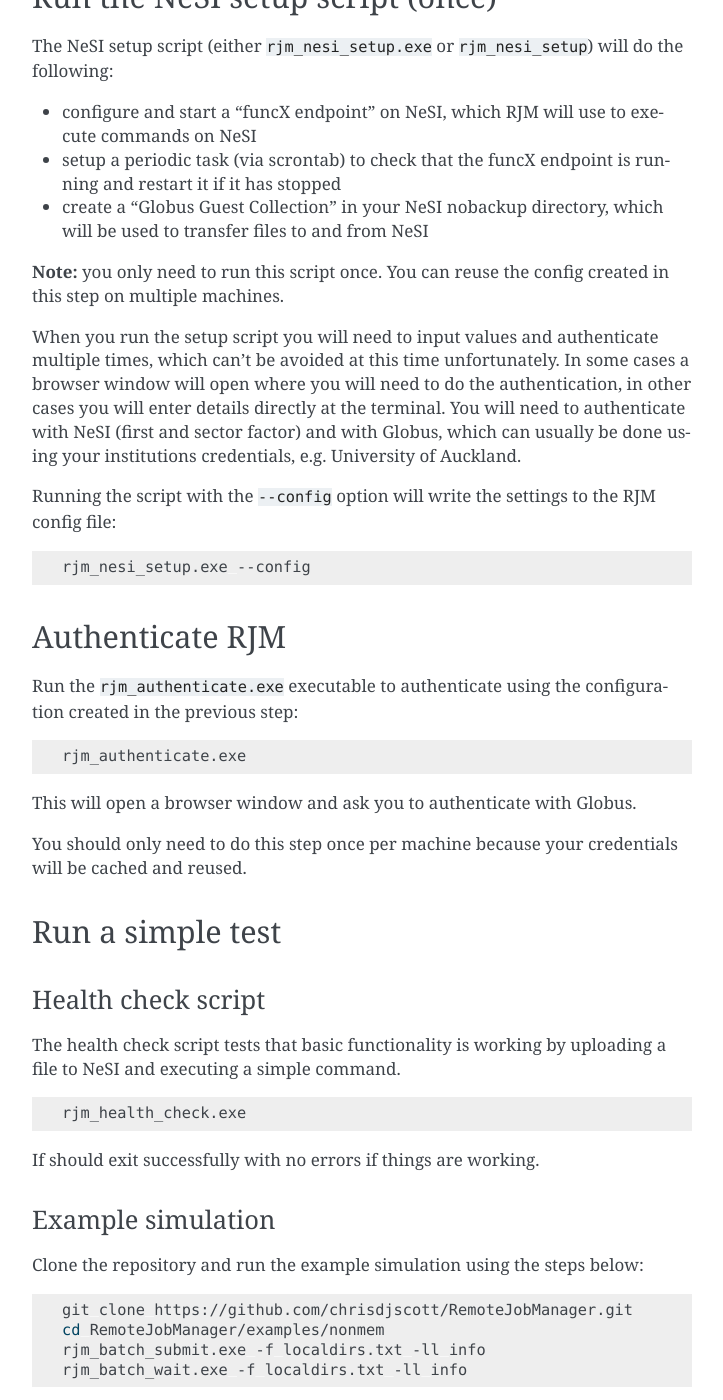
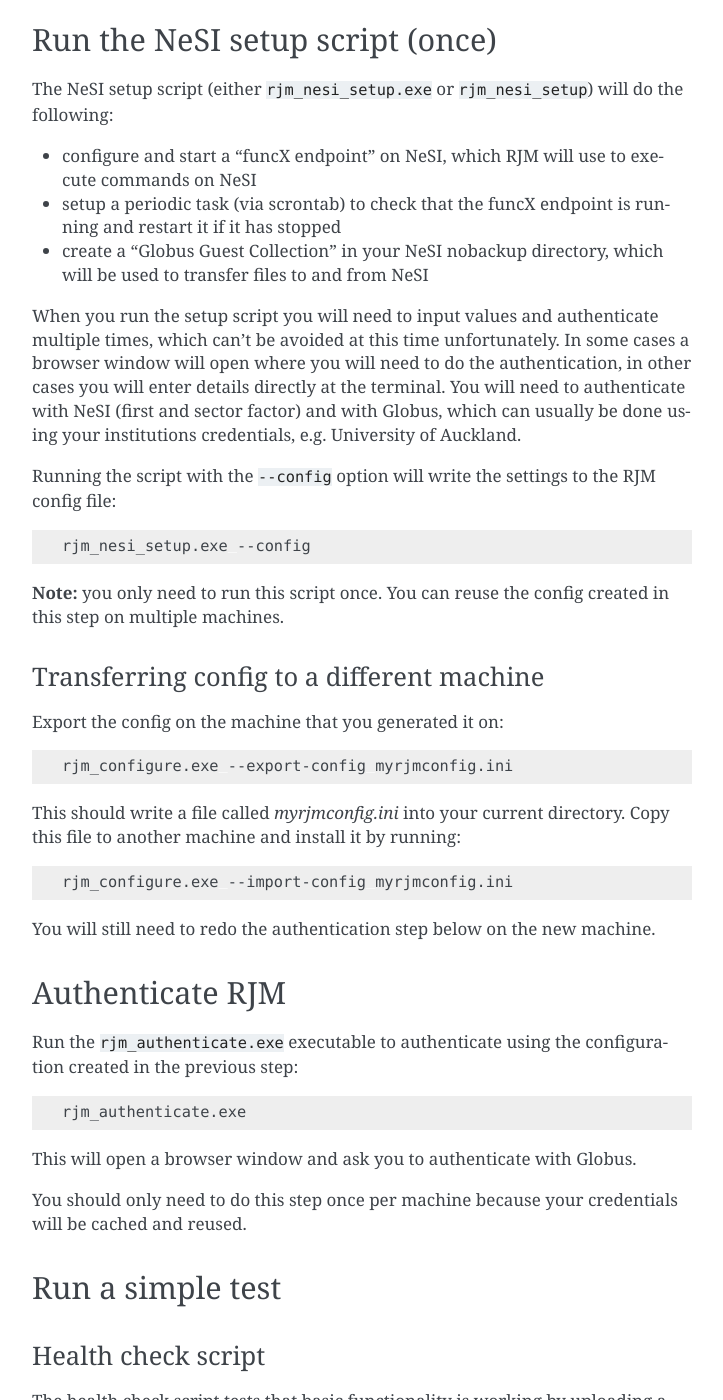
Before and after one commit to chrisdjscott/RemoteJobManager, a Sphinx documentation site: the page built from docs/getting_started_nesi.rst, in a window 1280 px wide and 1400 px high, scrolled down 622 px. Shown: the whole window, without its empty margins (388-1111 px from the left). Built offline with Sphinx 7.4.7, drawn with Linux system fonts in a browser that asks for light colours; some of the changed text lies outside the part shown.

Commit message:
add config import/export to docs

```diff
--- a/docs/getting_started_nesi.rst
+++ b/docs/getting_started_nesi.rst
@@ -52,6 +49,27 @@
 .. code-block:: bash
 
    rjm_nesi_setup.exe --config
+
+**Note:** you only need to run this script once. You can reuse the config created
+in this step on multiple machines.
+
+Transferring config to a different machine
+~~~~~~~~~~~~~~~~~~~~~~~~~~~~~~~~~~~~~~~~~~
+
+Export the config on the machine that you generated it on:
+
+.. code-block:: bash
+
+   rjm_configure.exe --export-config myrjmconfig.ini
+
+This should write a file called *myrjmconfig.ini* into your current directory.
+Copy this file to another machine and install it by running:
+
+.. code-block:: bash
+
+   rjm_configure.exe --import-config myrjmconfig.ini
+
+You will still need to redo the authentication step below on the new machine.
 
 Authenticate RJM
 ----------------
```
Also changed, not shown: other parts of docs/getting_started_nesi.rst (+0 -3 lines).
